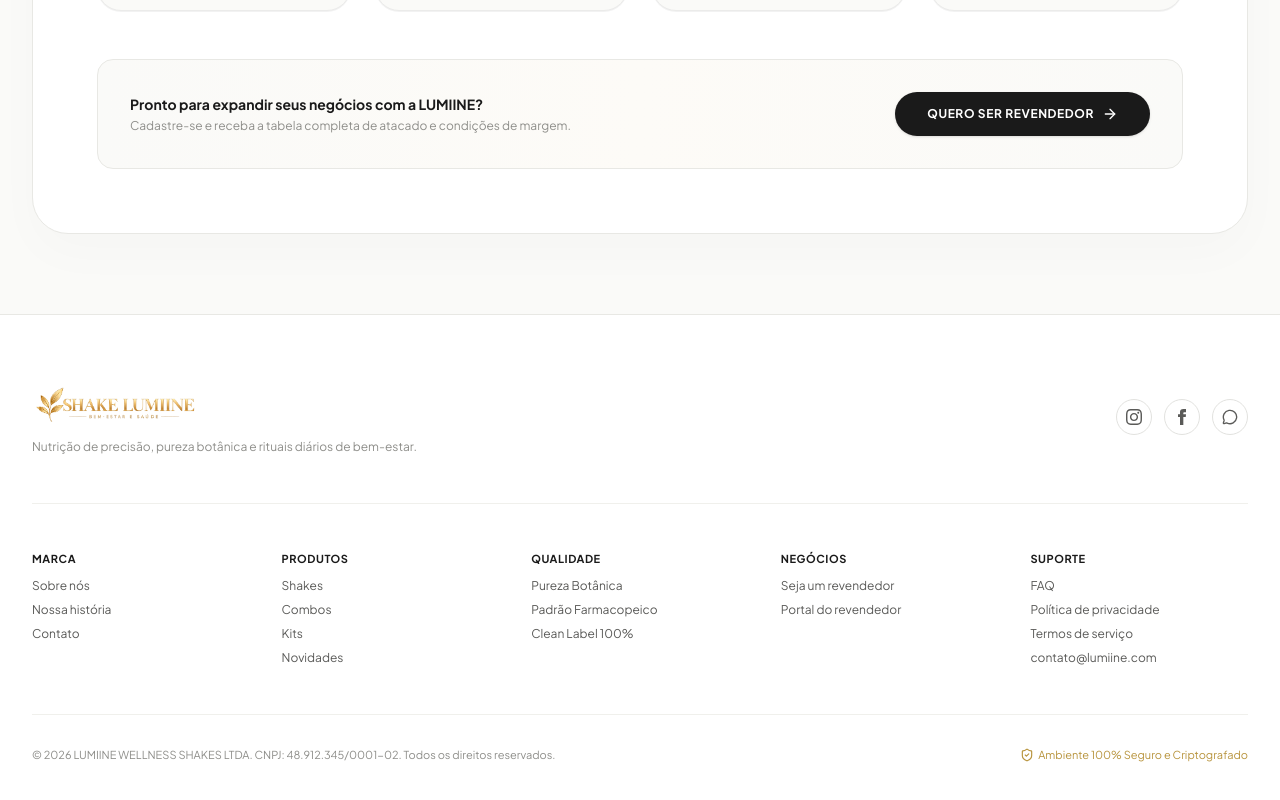
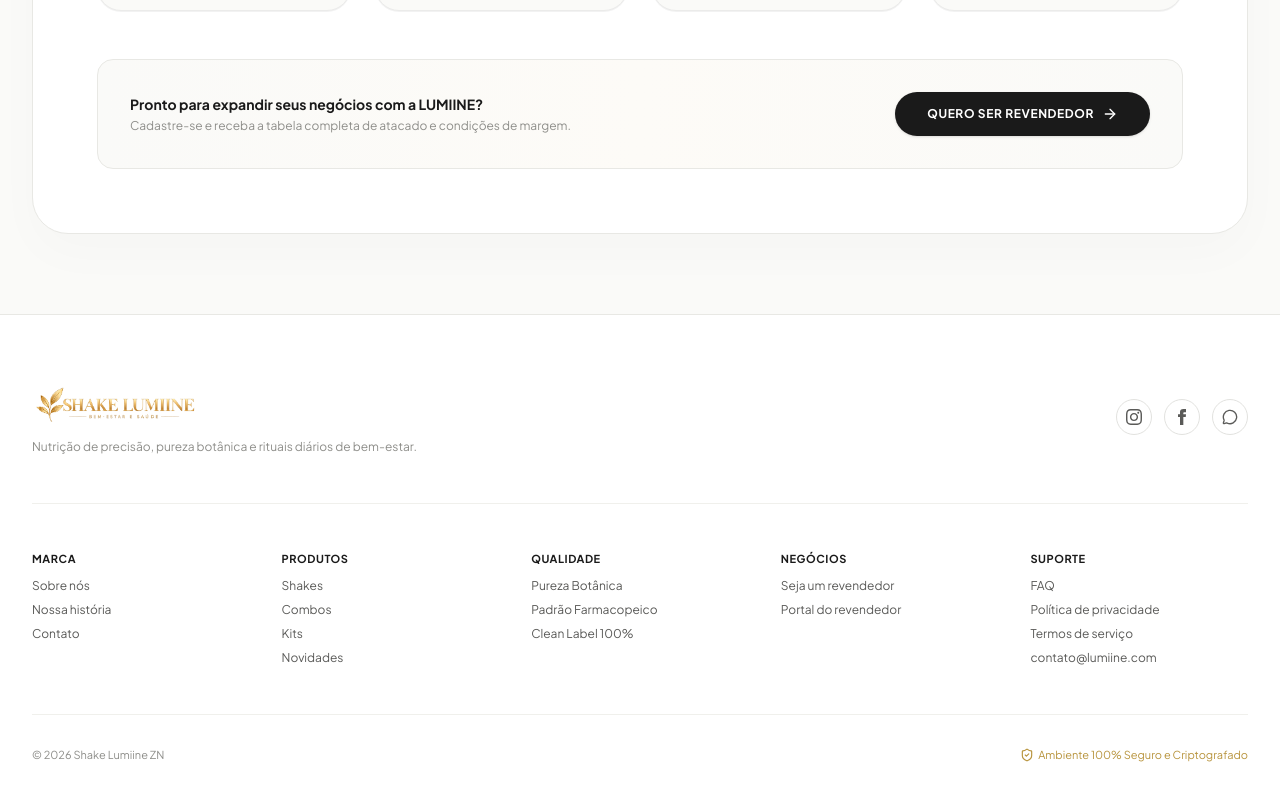
Before and after one commit to jassonmouragt-prog/shakelumiinezn, a Next.js app: page / in a window 1280 px wide. Shown: the part 3680-4480 px from the top of the page. Built offline with nearby package versions, Linux system fonts and the light colour scheme; no server answers; the database is empty.

Commit message:
feat: copyright do footer simplificado para Shake Lumiine ZN

```diff
--- a/components/Footer.tsx
+++ b/components/Footer.tsx
@@ -195,7 +195,7 @@
 
         {/* BOTTOM COPYRIGHT & LEGAL */}
         <div className="pt-8 flex flex-col sm:flex-row items-center justify-between text-[11px] text-[#8E8E8A] gap-4">
-          <p>© 2026 LUMIINE WELLNESS SHAKES LTDA. CNPJ: 48.912.345/0001-02. Todos os direitos reservados.</p>
+          <p>© 2026 Shake Lumiine ZN</p>
           <div className="flex items-center gap-1 text-[#B8943D]">
             <ShieldCheck className="w-3.5 h-3.5" />
             <span>Ambiente 100% Seguro e Criptografado</span>
```
